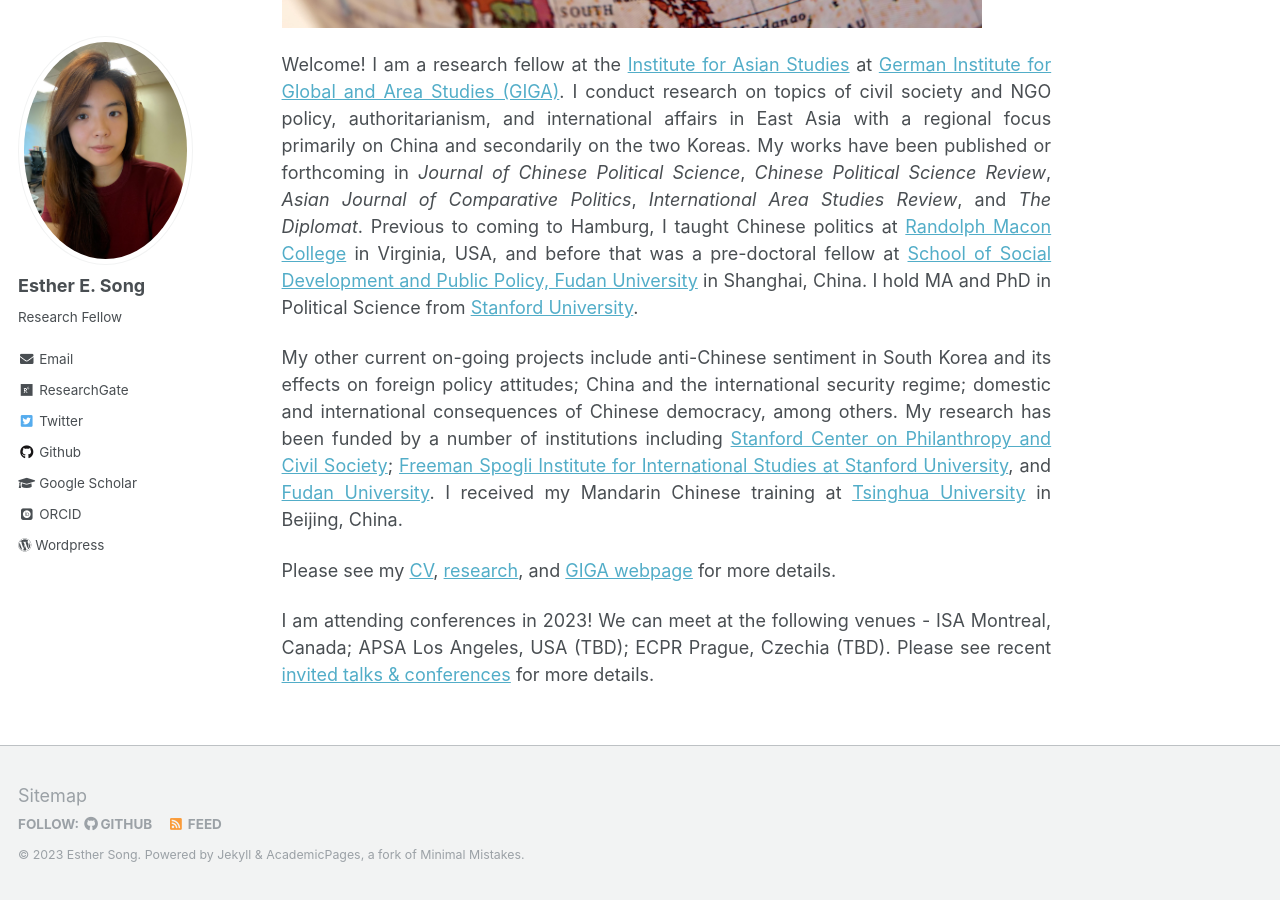
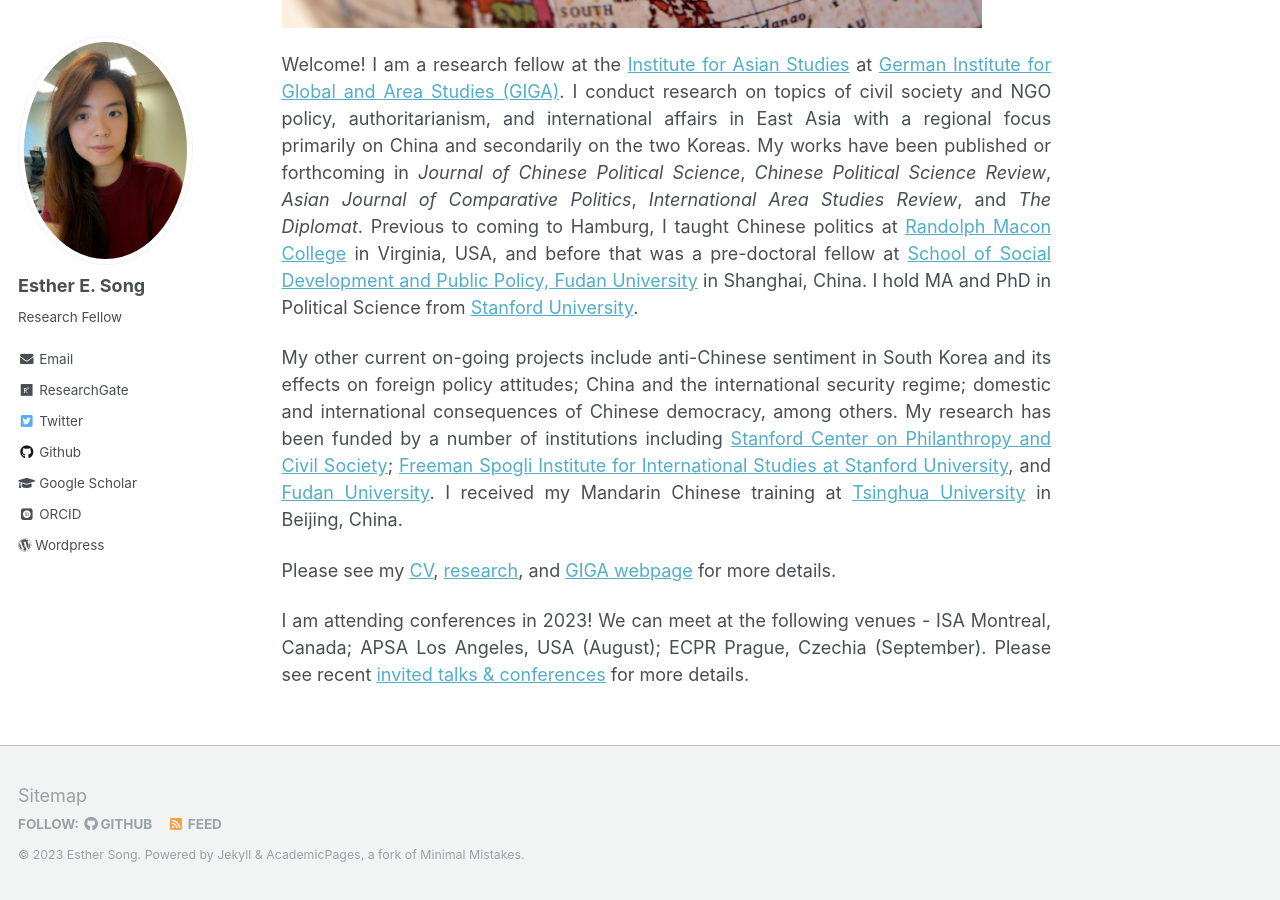
Before and after one commit to ehsong/ehsong.github.io, a Jekyll site: the page built from _pages/about.md, in a window 1280 px wide and 900 px high, scrolled down 556 px. Built offline with Jekyll 4.4.1, drawn with Linux system fonts in a browser that asks for light colours; some web fonts are replaced.

Commit message:
Update about.md

```diff
--- a/_pages/about.md
+++ b/_pages/about.md
@@ -15,4 +15,4 @@
 
 Please see my [CV](https://drive.google.com/file/d/1GQowxB4YahskbgbfspZm_1fb38Iwo6aV/view?usp=share_link), [research](https://ehsong.github.io/research/),  and [GIGA webpage](https://www.giga-hamburg.de/en/the-giga/team/song-esther) for more details.
 
-I am attending conferences in 2023! We can meet at the following venues - ISA Montreal, Canada; APSA Los Angeles, USA (TBD); ECPR Prague, Czechia (TBD). Please see recent [invited talks & conferences](https://ehsong.github.io/talks/) for more details.
+I am attending conferences in 2023! We can meet at the following venues - ISA Montreal, Canada; APSA Los Angeles, USA (August); ECPR Prague, Czechia (September). Please see recent [invited talks & conferences](https://ehsong.github.io/talks/) for more details.
```
